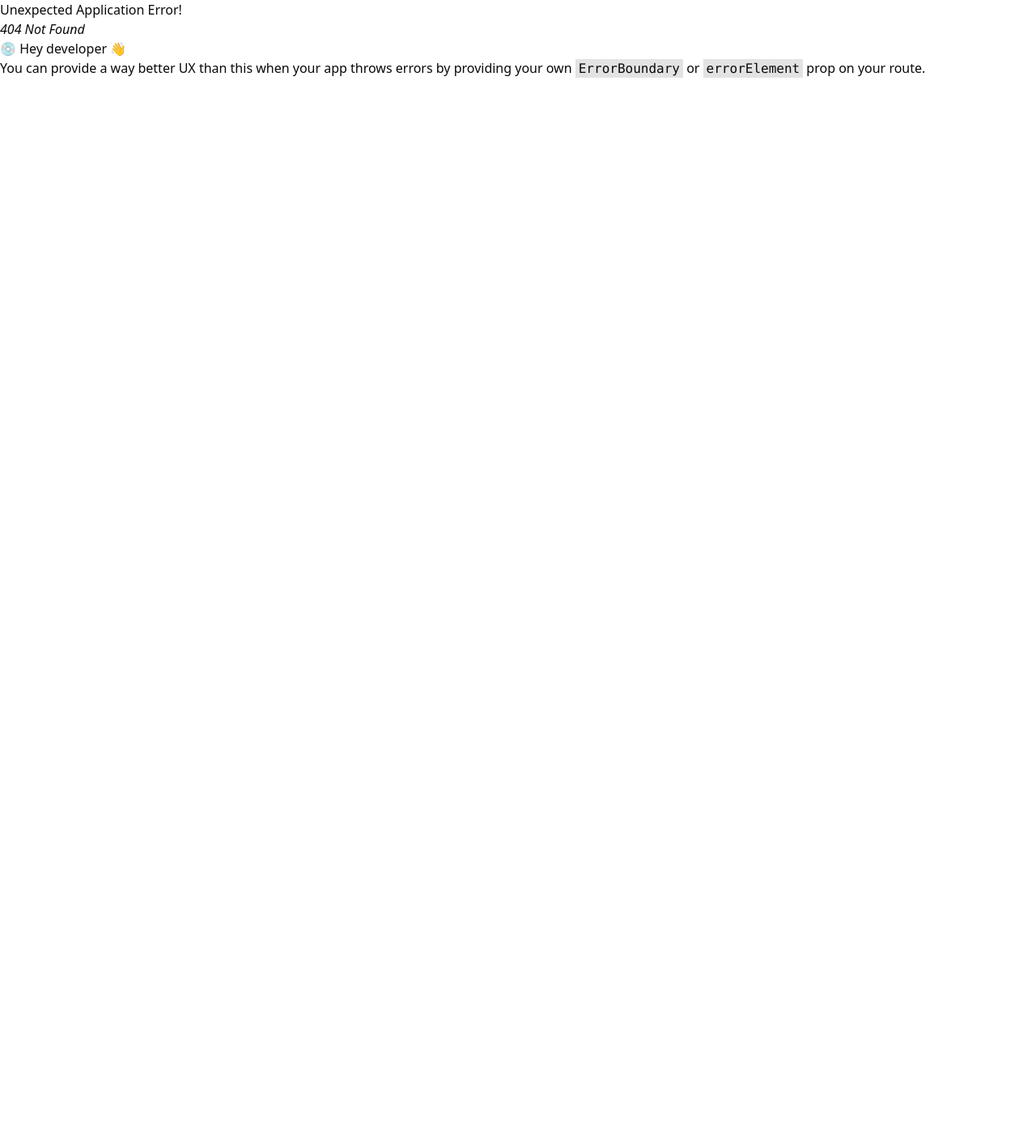
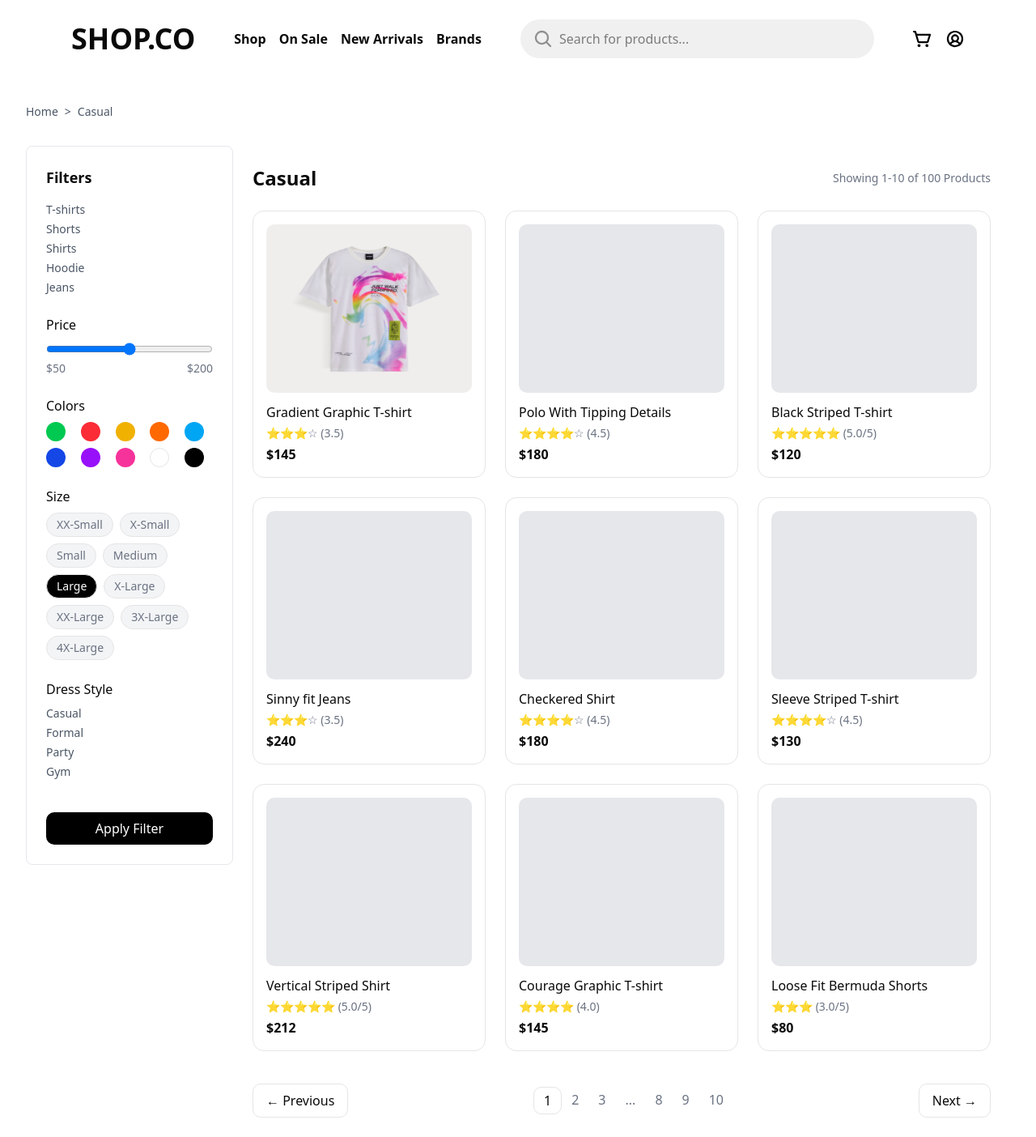
Before and after one commit to AliRazaDev27/navttc, a React (Vite) app: page /shop in a window 1280 px wide. Before the commit this address had no page. Shown: the whole page at 81% size. Before the commit the page ends 800 px from the top, so only its background shows below. Built offline with nearby package versions, Linux system fonts and the light colour scheme.

Commit message:
Added '/shop' page

```diff
--- a/src/main.tsx
+++ b/src/main.tsx
@@ -7,6 +7,7 @@ import store from './store'
 import { Provider } from 'react-redux'
 import Header from './components/header';
 import Homepage from './pages/homepage';
+import Shop from './pages/shop';
 
 const router = createBrowserRouter([
   {
@@ -16,6 +17,10 @@ const router = createBrowserRouter([
       {
         index:true,
         element: <Homepage/>
+      },
+      {
+        path:"/shop",
+        element: <Shop/>
       }
     ]
   },
--- /dev/null
+++ b/src/pages/shop/index.tsx
@@ -0,0 +1,176 @@
+import shirt from "/image.png";
+export default function Shop() {
+  return (
+    <>
+    <div className="flex gap-2 w-full bg-white py-8 px-8 text-gray-600 text-sm">
+      <p>Home</p>
+      <p>{">"}</p>
+      <p>Casual</p>
+    </div>
+    <div className="flex w-full bg-white px-8">
+      {/* Sidebar Filters */}
+      <aside className="w-64 h-full p-6 border border-gray-200 rounded-md hidden lg:block">
+        <h2 className="text-lg
+         font-semibold mb-4">Filters</h2>
+
+        {/* Categories */}
+        <div className="mb-6">
+          <ul className="space-y-1 text-gray-600 text-sm">
+            <li>T-shirts</li>
+            <li>Shorts</li>
+            <li>Shirts</li>
+            <li>Hoodie</li>
+            <li>Jeans</li>
+          </ul>
+        </div>
+
+        {/* Price Slider */}
+        <div className="mb-6">
+          <h3 className="font-medium mb-2">Price</h3>
+          <input type="range" className="w-full" />
+          <div className="flex justify-between text-sm text-gray-500">
+            <span>$50</span>
+            <span>$200</span>
+          </div>
+        </div>
+
+        {/* Colors */}
+        <div className="mb-6">
+          <h3 className="font-medium mb-2">Colors</h3>
+          <div className="grid grid-cols-5 gap-2">
+              <p className="w-6 h-6 bg-green-500 rounded-full cursor-pointer "></p>
+              <p className="w-6 h-6 bg-red-500 rounded-full cursor-pointer "></p>
+              <p className="w-6 h-6 bg-yellow-500 rounded-full cursor-pointer "></p>
+              <p className="w-6 h-6 bg-orange-500 rounded-full cursor-pointer "></p>
+              <p className="w-6 h-6 bg-sky-500 rounded-full cursor-pointer"></p>
+              <p className="w-6 h-6 bg-blue-700 rounded-full cursor-pointer"></p>
+              <p className="w-6 h-6 bg-purple-600 rounded-full cursor-pointer"></p>
+              <p className="w-6 h-6 bg-pink-500 rounded-full cursor-pointer"></p>
+              <p className="w-6 h-6  rounded-full cursor-pointer border"></p>
+              <p className="w-6 h-6 bg-black rounded-full cursor-pointer"></p>
+          </div>
+        </div>
+
+        {/* Sizes */}
+        <div className="mb-6">
+          <h3 className="font-medium mb-2">Size</h3>
+          <div className="flex flex-wrap gap-2 text-gray-500 text-sm">
+            <button className="px-3 py-1 bg-gray-100 border rounded-2xl" >XX-Small</button>
+            <button className="px-3 py-1 bg-gray-100 border rounded-2xl">X-Small</button>
+            <button className="px-3 py-1 bg-gray-100 border rounded-2xl">Small</button>
+            <button className="px-3 py-1 bg-gray-100 border rounded-2xl">Medium</button>
+            <button className="px-3 py-1 bg-black text-white border rounded-2xl">Large</button>
+            <button className="px-3 py-1 bg-gray-100 border rounded-2xl">X-Large</button>
+            <button className="px-3 py-1 bg-gray-100 border rounded-2xl">XX-Large</button>
+            <button className="px-3 py-1 bg-gray-100 border rounded-2xl">3X-Large</button>
+            <button className="px-3 py-1 bg-gray-100 border rounded-2xl">4X-Large</button>
+          </div>
+        </div>
+
+
+        {/* Dress Style */}
+        <div className="mb-6">
+          <h3 className="font-medium mb-2">Dress Style</h3>
+          <ul className="space-y-1 text-gray-600 text-sm">
+            <li>Casual</li>
+            <li>Formal</li>
+            <li>Party</li>
+            <li>Gym</li>
+          </ul>
+        </div>
+        <button className="w-full bg-black text-white py-2 rounded-lg mt-4">Apply Filter</button>
+      </aside>
+
+      {/* Products Section */}
+      <main className="flex-1 p-6">
+        <div className="flex justify-between items-center mb-6">
+          <h2 className="text-2xl font-semibold">Casual</h2>
+          <p className="text-sm text-gray-500">Showing 1-10 of 100 Products</p>
+        </div>
+
+         <div className="grid grid-cols-1 sm:grid-cols-2 lg:grid-cols-3  gap-6">
+            <div className="p-4 border rounded-xl">
+               <img className="w-full h-52 rounded-lg mb-3 " src={shirt} alt="shirt1" />
+              <h3 className="font-medium mb-1">Gradient Graphic T-shirt</h3>
+              <p className="text-gray-500 text-sm mb-1">⭐⭐⭐☆ (3.5)</p>
+              <p className="font-semibold">$145</p>
+            </div>
+
+             <div className="p-4 border rounded-xl ">
+              <div className="w-full h-52 bg-gray-200 rounded-lg mb-3"></div>
+              <h3 className="font-medium mb-1">Polo With Tipping Details</h3>
+              <p className="text-gray-500 text-sm mb-1">⭐⭐⭐⭐☆ (4.5)</p>
+              <p className="font-semibold">$180</p>
+            </div>
+
+             <div className="p-4 border rounded-xl">
+              <div className="w-full h-52 bg-gray-200 rounded-lg mb-3"></div>
+              <h3 className="font-medium mb-1">Black Striped T-shirt</h3>
+              <p className="text-gray-500 text-sm mb-1">⭐⭐⭐⭐⭐ (5.0/5)</p>
+              <p className="font-semibold">$120</p>
+            </div>
+
+             <div className="p-4 border rounded-xl">
+              <div className="w-full h-52 bg-gray-200 rounded-lg mb-3"></div>
+              <h3 className="font-medium mb-1">Sinny fit Jeans</h3>
+              <p className="text-gray-500 text-sm mb-1">⭐⭐⭐☆ (3.5)</p>
+              <p className="font-semibold">$240</p>
+            </div>
+
+             <div className="p-4 border rounded-xl hover:shadow-md transition">
+              <div className="w-full h-52 bg-gray-200 rounded-lg mb-3"></div>
+              <h3 className="font-medium mb-1">Checkered Shirt</h3>
+              <p className="text-gray-500 text-sm mb-1">⭐⭐⭐⭐☆ (4.5)</p>
+              <p className="font-semibold">$180</p>
+            </div>
+
+             <div className="p-4 border rounded-xl">
+              <div className="w-full h-52 bg-gray-200 rounded-lg mb-3"></div>
+              <h3 className="font-medium mb-1">Sleeve Striped T-shirt</h3>
+              <p className="text-gray-500 text-sm mb-1">⭐⭐⭐⭐☆ (4.5)</p>
+              <p className="font-semibold">$130</p>
+            </div>
+
+             <div className="p-4 border rounded-xl">
+              <div className="w-full h-52 bg-gray-200 rounded-lg mb-3"></div>
+              <h3 className="font-medium mb-1">Vertical Striped Shirt</h3>
+              <p className="text-gray-500 text-sm mb-1">⭐⭐⭐⭐⭐ (5.0/5)</p>
+              <p className="font-semibold">$212</p>
+            </div>
+
+             <div className="p-4 border rounded-xl">
+              <div className="w-full h-52 bg-gray-200 rounded-lg mb-3"></div>
+              <h3 className="font-medium mb-1">Courage Graphic T-shirt</h3>
+              <p className="text-gray-500 text-sm mb-1">⭐⭐⭐⭐ (4.0)</p>
+              <p className="font-semibold">$145</p>
+            </div>
+
+             <div className="p-4 border rounded-xl">
+              <div className="w-full h-52 bg-gray-200 rounded-lg mb-3"></div>
+              <h3 className="font-medium mb-1">Loose Fit Bermuda Shorts</h3>
+              <p className="text-gray-500 text-sm mb-1">⭐⭐⭐ (3.0/5)</p>
+              <p className="font-semibold">$80</p>
+            </div>
+        </div>
+
+
+        {/* Previous/Next */}
+        <div className="flex justify-between items-center mt-10 gap-3">
+          <button className="px-4 py-2 border rounded-lg"> <span className="font-bold">← </span>Previous</button>
+          <div className="flex">
+          <p className="px-3 py-1  border rounded-lg cursor-pointer">1</p>
+          <p className="px-3 py-1 text-gray-500 rounded-lg cursor-pointer">2</p>
+          <p className="px-3 py-1 text-gray-500 rounded-lg cursor-pointer">3</p>
+          <p className="px-3 py-1 text-gray-500 rounded-lg cursor-pointer">...</p>
+          <p className="px-3 py-1 text-gray-500 rounded-lg cursor-pointer">8</p>
+          <p className="px-3 py-1 text-gray-500 rounded-lg cursor-pointer">9</p>
+          <p className="px-3 py-1 text-gray-500 rounded-lg cursor-pointer">10</p>
+          </div>
+          <button className="px-4 py-2 border rounded-lg">Next<span className="font-bold"> →</span></button>
+        </div>
+      </main>
+    </div>
+
+    </>
+  );
+}
```
